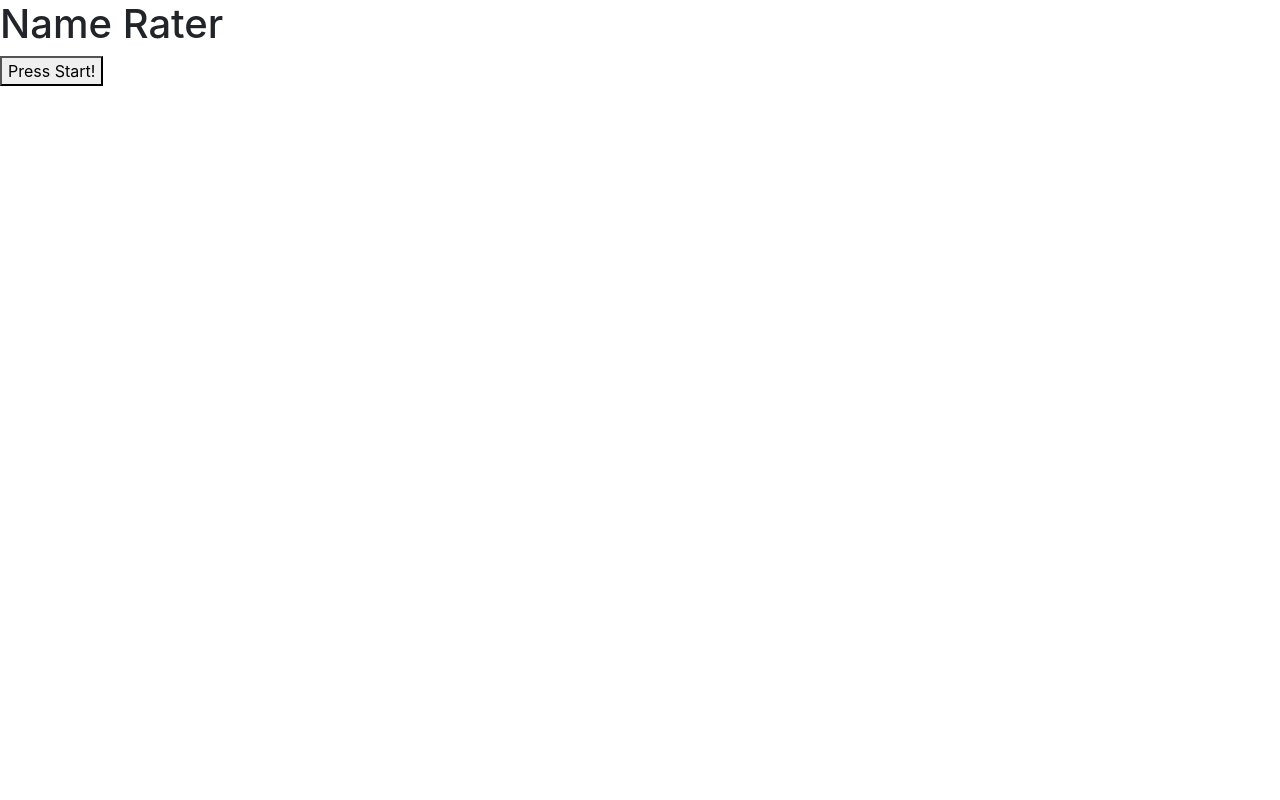
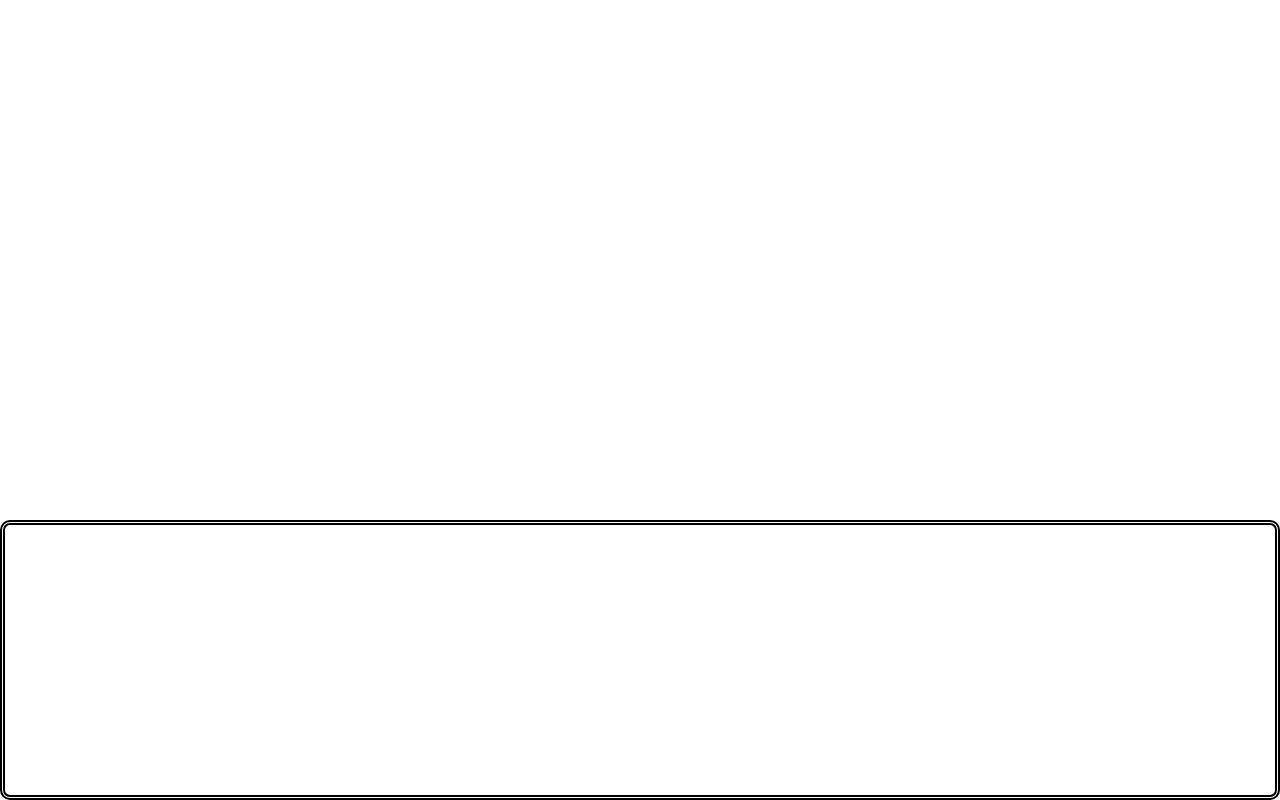
Before and after one commit to Kah919/NameRater, a React (Create React App) app in the folder name-rater/client/: page / in a window 1280 px wide. Built offline with nearby package versions, Linux system fonts and the light colour scheme.

Commit message:
create theme

```diff
--- a/name-rater/client/package.json
+++ b/name-rater/client/package.json
@@ -10,6 +10,7 @@
     "express": "^4.17.1",
     "mongoose": "^5.7.12",
     "node": "^13.1.0",
+    "pokemon-font": "^1.8.1",
     "react": "^16.12.0",
     "react-dom": "^16.12.0",
     "react-router-dom": "^5.1.2",
--- a/name-rater/client/src/components/TitleScreen.js
+++ b/name-rater/client/src/components/TitleScreen.js
@@ -1,15 +1,47 @@
-import React from 'react';
+import React, { Component } from 'react';
 import { Link } from 'react-router-dom';
+import styled from 'styled-components';
+import { Redirect } from 'react-router';
 
-export default () => {
-    return (
-        <div>
-            <h1> Name Rater </h1>
-            <Link to={'/search'}>
-                <button>
-                    Press Start!
-                </button>
-            </Link>
-        </div>
-    )
+
+const Div = styled.div`
+    border: 5px solid black;
+    border-style: double;
+    position: absolute;
+    bottom: 0;
+    height: 35%;
+    width: 100%;
+    border-radius: 10px;
+    font-size: 4rem;
+    padding: 2%;
+    font-family: 'pokemon-font', monospace;
+`;
+
+class TitleScreen extends Component {
+    state = {
+        redirect: false
+    }
+
+    redirect = () => {
+        this.setState({
+            redirect: true
+        })
+    }
+
+    isRedirect = () => {
+        if(this.state.redirect) {
+            return <Redirect to="/search" />
+        }
+    }
+
+    render() {
+        return (
+            this.state.redirect ? this.isRedirect() :
+            <Div onClick={ this.redirect }>
+
+            </Div>
+        )
+    }
 }
+
+export default TitleScreen;
```
Also changed, not shown: 1 other file (tests, documents, lock files or other folders).
